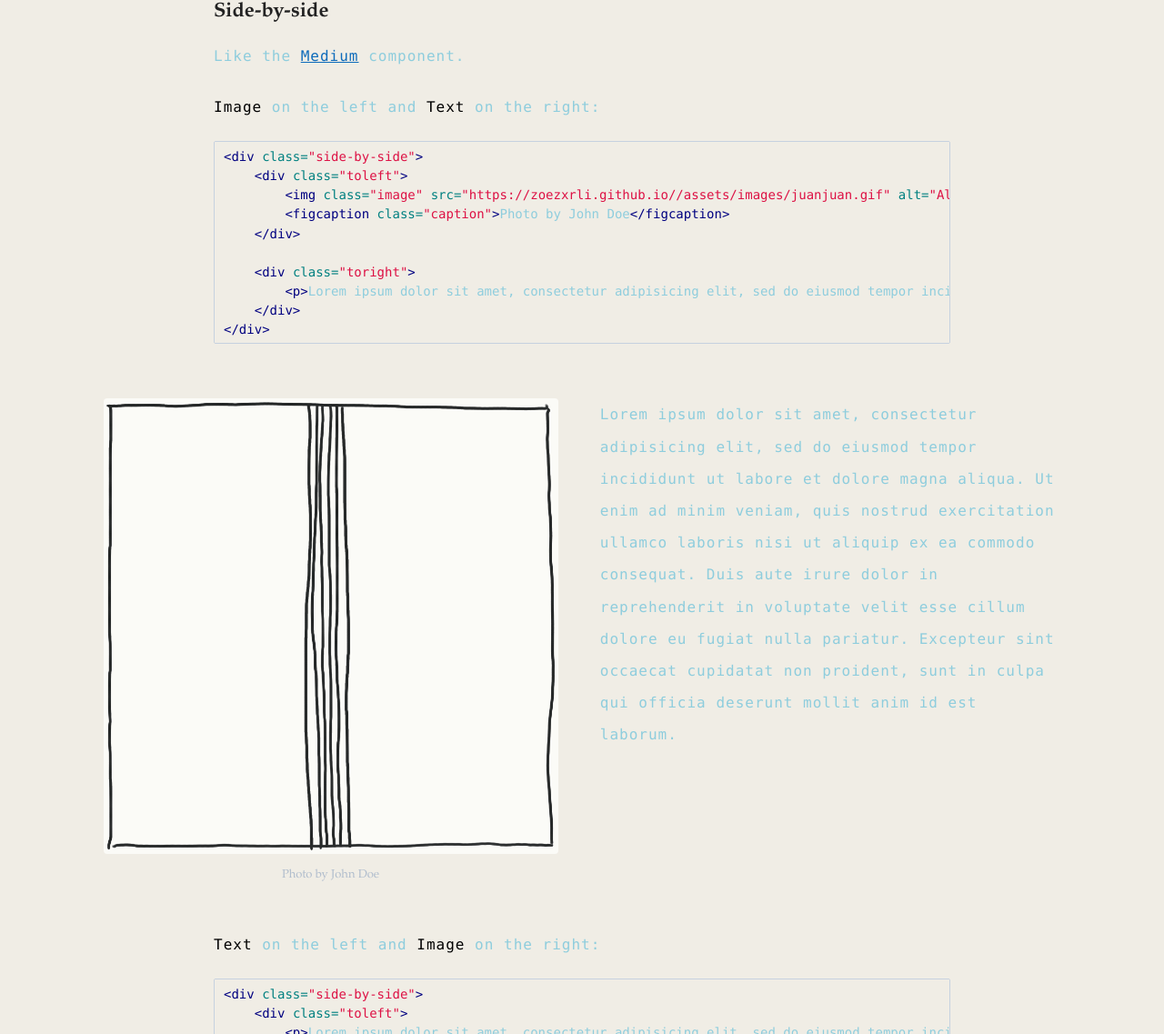
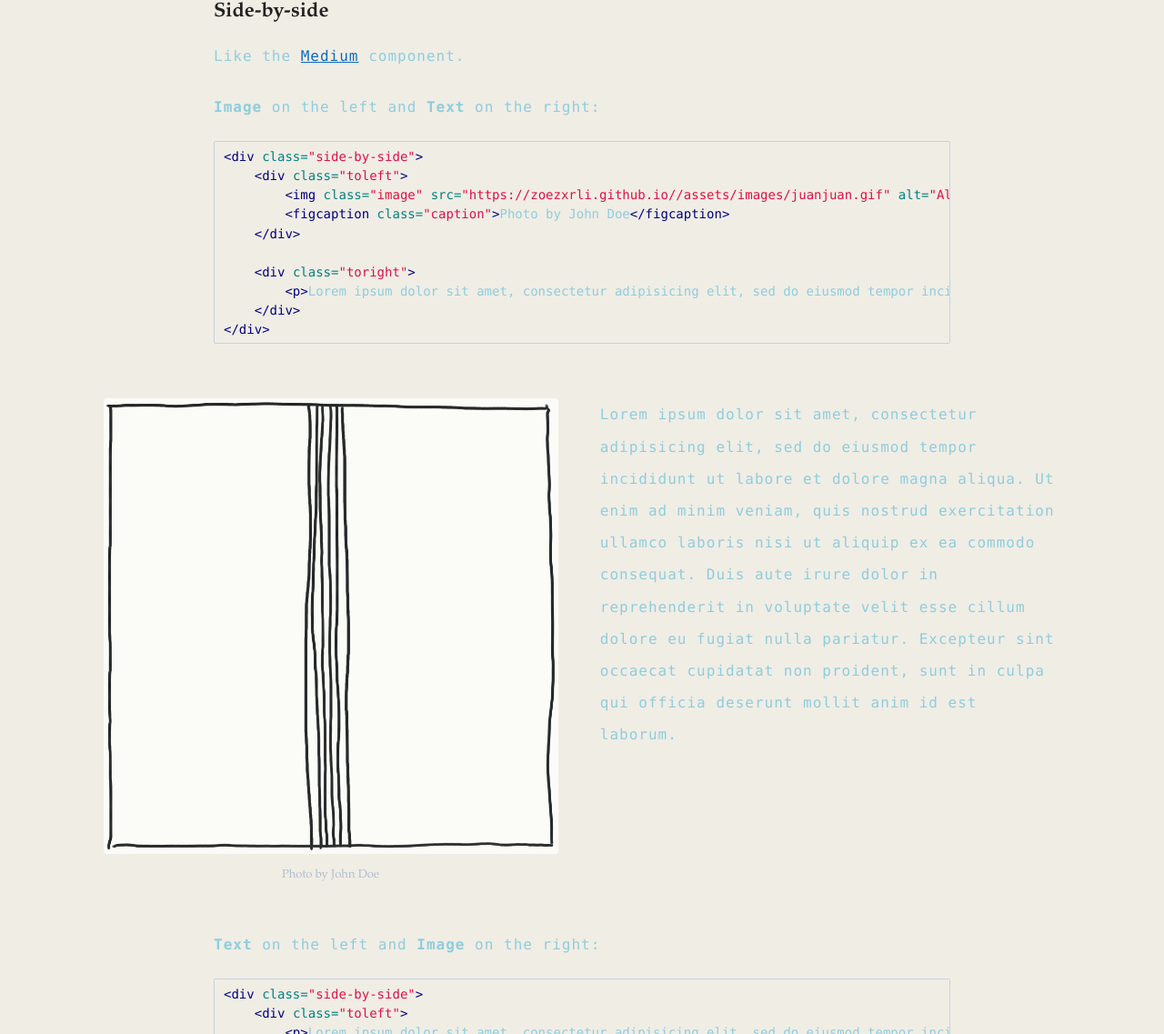
Before and after one commit to zoezxrli/zoezxrli.github.io, a Jekyll site: the page built from _posts/2023-11-06-sample.markdown, in a window 1280 px wide. Shown: the part 1187-2324 px from the top of the page at 91% size. Built offline with Jekyll 4.4.1, drawn with Linux system fonts in a browser that asks for light colours; nearby versions of some CDN libraries; comment, search, counter and statistics services are not loaded.

Commit message:
updated style

```diff
--- a/_sass/base/general.sass
+++ b/_sass/base/general.sass
@@ -51,9 +51,14 @@ d
 	font-size: 1.6rem
 	font-family: Palatino
 
+t
+	font-size: 1.4rem
+	color: #104f95
+	font-family: Palatino
+	margin-bottom: 30px
+
 strong
-	font-weight: 400
-	color: $zeta
+	font-weight: 1000
 
 ul,
 ol
```
